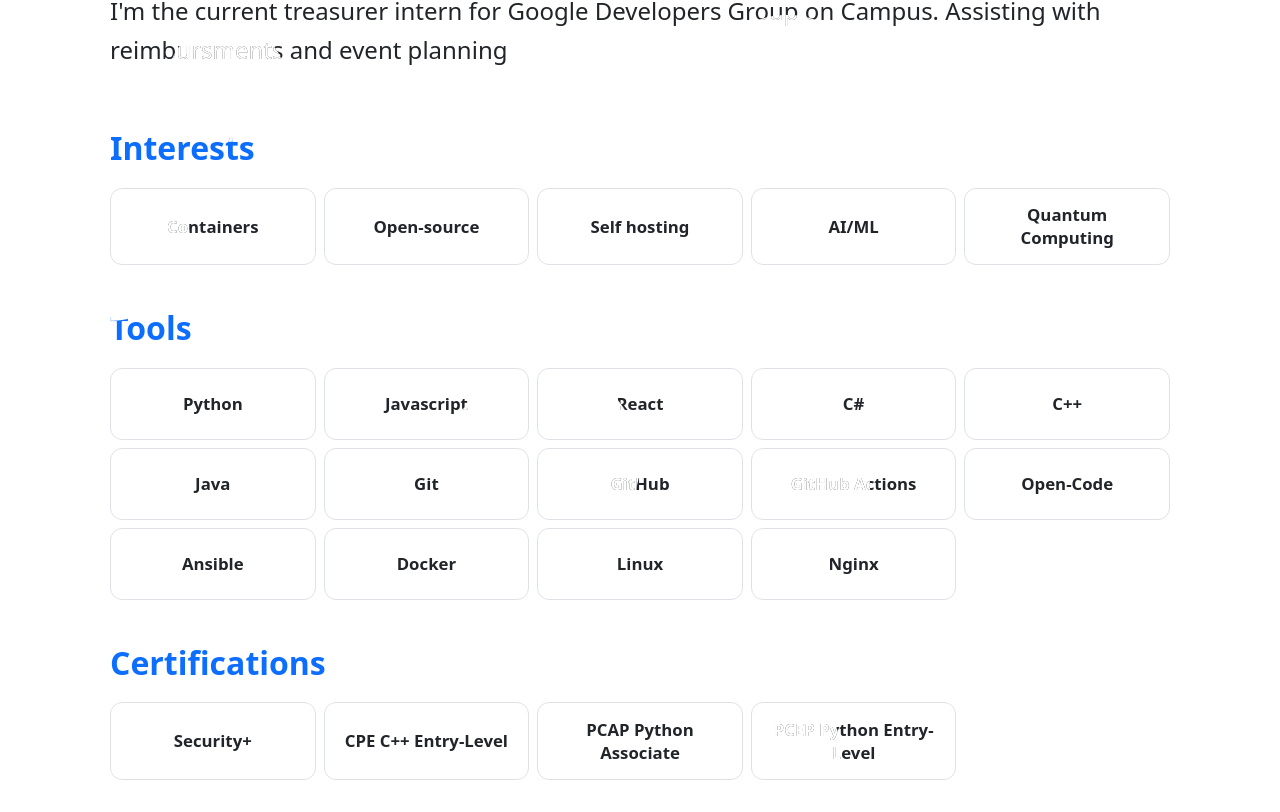
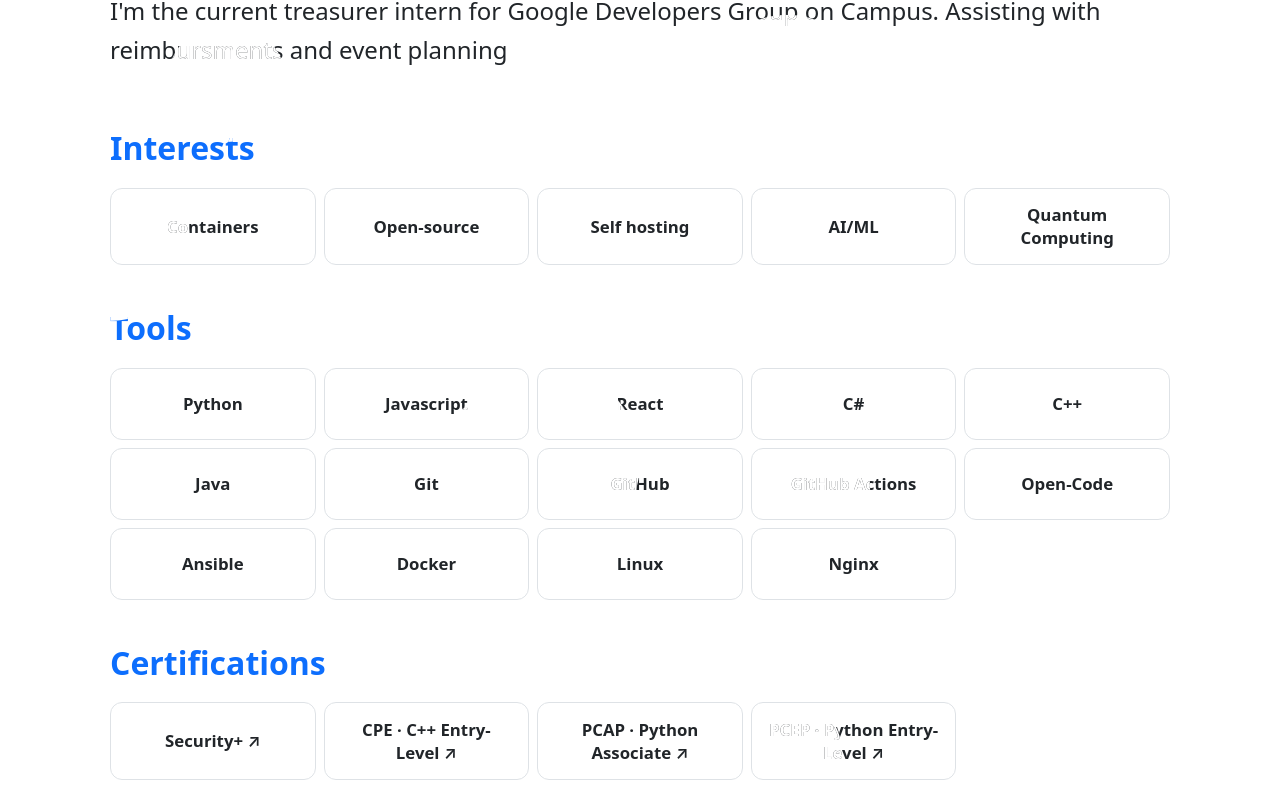
Before and after one commit to Aaron4554/web-portfolio, a React (Vite) app in the folder frontend/: page / in a window 1280 px wide. Shown: the part 1279-2091 px from the top of the page. Built offline with nearby package versions, Linux system fonts and the light colour scheme.

Commit message:
Changed from array of certifications to a Key:value(s) added a middle dot between cert abrev and full name. added an arrow to signify a link.

```diff
--- a/frontend/src/components/Certifications.tsx
+++ b/frontend/src/components/Certifications.tsx
@@ -2,12 +2,17 @@ import Ink from "./Ink";
 import { usePushTiles } from "../hooks/usePushTiles";
 import "./Certifications.css";
 
-const CERTIFICATIONS = [
-  "Security+",
-  "CPE C++ Entry-Level",
-  "PCAP Python Associate",
-  "PCEP Python Entry-Level",
-];
+type Certification = { name: string; abbrev?: string };
+
+const CERTIFICATIONS: Record<string, { name: string; abbrev?: string }> = {
+  SEC: { name: "Security+" },
+  CPE: { name: "C++ Entry-Level", abbrev: "CPE" },
+  PCAP: { name: "Python Associate", abbrev: "PCAP" },
+  PCEP: { name: "Python Entry-Level", abbrev: "PCEP" },
+};
+
+const label = ({ name, abbrev }: Certification) =>
+  abbrev ? `${abbrev} \u00B7 ${name} \u2197` : `${name} \u2197`;
 
 function Certifications() {
   const { gridProps, tileProps } = usePushTiles();
@@ -19,9 +24,9 @@ function Certifications() {
           Certifications
         </Ink>
         <ul className="certifications__grid" {...gridProps}>
-          {CERTIFICATIONS.map((item, i) => (
-            <li key={item} className="certification-tile" {...tileProps(i)}>
-              <Ink className="certification-tile__text">{item}</Ink>
+          {Object.entries(CERTIFICATIONS).map(([key, cert], i) => (
+            <li key={key} className="certification-tile" {...tileProps(i)}>
+              <Ink className="certification-tile__text">{label(cert)}</Ink>
             </li>
           ))}
         </ul>
```
